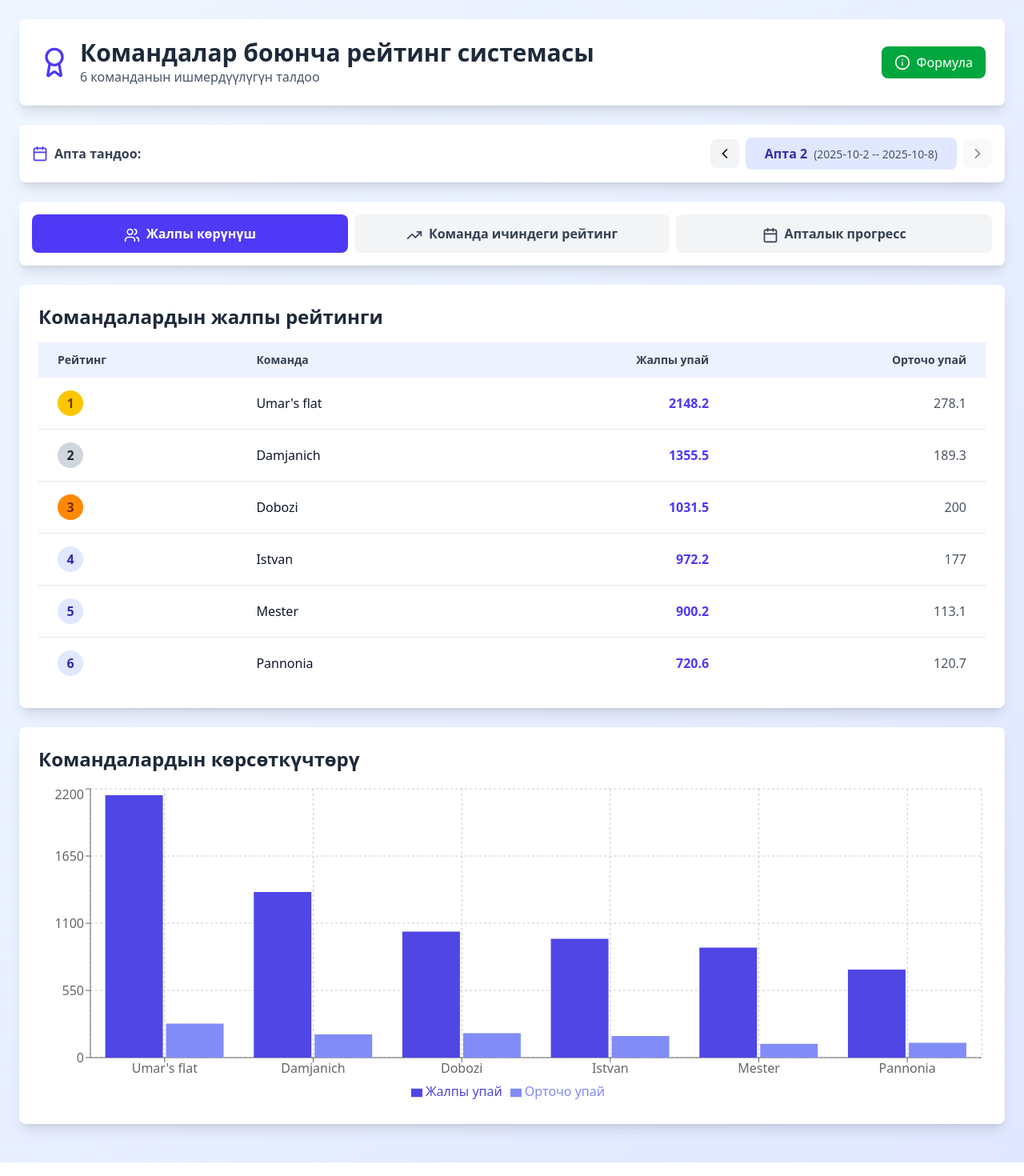
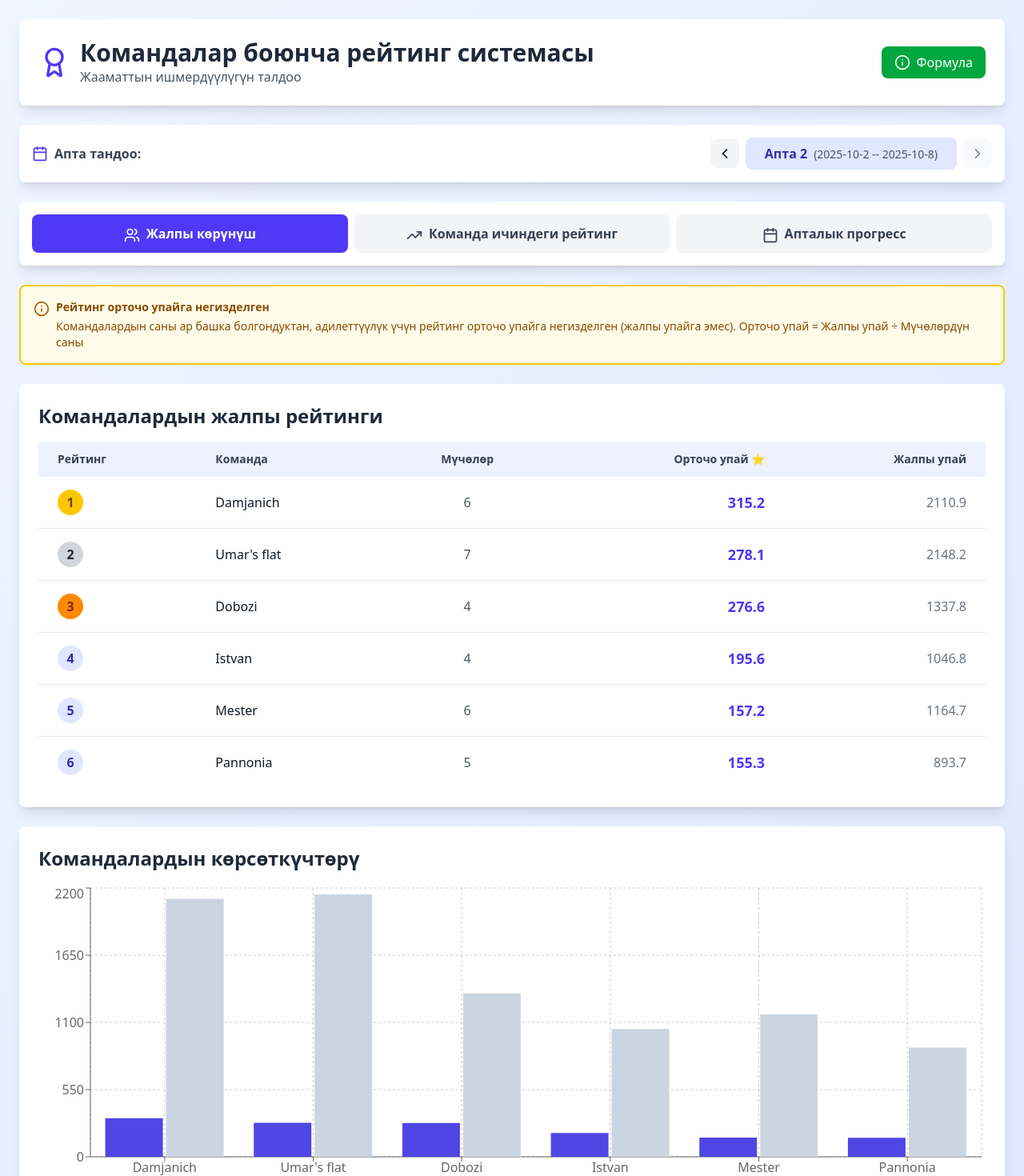
Before and after one commit to Muslim04/tdJamaat, a React (Vite) app: page / in a window 1280 px wide. Shown: the top 1470 px of the page at 80% size. Built offline with nearby package versions, Linux system fonts and the light colour scheme.

Commit message:
some updates with rating calculation

```diff
--- a/src/TeamPerformanceTracker.tsx
+++ b/src/TeamPerformanceTracker.tsx
@@ -100,7 +100,7 @@ const TeamPerformanceTracker: React.FC = () => {
 
     const calculatePerformancePercentage = (actual: number, target: number): number => {
         if (target === 0) return 0;
-        return Math.min((actual / target) * 100, 150);
+        return (actual / target) * 100;
     };
 
     const calculateMemberScore = (member: TeamMember): number => {
@@ -148,12 +148,17 @@ const TeamPerformanceTracker: React.FC = () => {
     };
 
     const getOverallTeamRankings = (teams: Team[]) => {
-        return teams.map((team, idx) => ({
-            name: team.name,
-            index: idx,
-            score: calculateTeamScore(team),
-            avgMemberScore: Math.round(team.members.reduce((sum, m) => sum + calculateMemberScore(m), 0) / team.members.length * 10) / 10
-        })).sort((a, b) => b.score - a.score).map((team, rank) => ({
+        return teams.map((team, idx) => {
+            const totalScore = calculateTeamScore(team);
+            const avgMemberScore = Math.round(team.members.reduce((sum, m) => sum + calculateMemberScore(m), 0) / team.members.length * 10) / 10;
+            return {
+                name: team.name,
+                index: idx,
+                totalScore: totalScore,
+                avgMemberScore: avgMemberScore,
+                memberCount: team.members.length
+            };
+        }).sort((a, b) => b.avgMemberScore - a.avgMemberScore).map((team, rank) => ({
             ...team,
             rank: rank + 1
         }));
@@ -175,7 +180,7 @@ const TeamPerformanceTracker: React.FC = () => {
                 progressByTeam[teamRank.name].push({
                     week: `Апта ${weekData.weekNumber}`,
                     weekNumber: weekData.weekNumber,
-                    score: teamRank.score,
+                    score: teamRank.avgMemberScore,
                     rank: teamRank.rank,
                     date: weekData.date
                 });
@@ -219,8 +224,8 @@ const TeamPerformanceTracker: React.FC = () => {
 
     const teamChartData = teamRankings.map(team => ({
         name: team.name,
-        score: team.score,
-        avgScore: team.avgMemberScore
+        avgScore: team.avgMemberScore,
+        totalScore: team.totalScore
     }));
 
     const memberChartData = currentTeamRankings.map(member => ({
@@ -250,7 +255,7 @@ const TeamPerformanceTracker: React.FC = () => {
                             <Award className="w-10 h-10 text-indigo-600" />
                             <div>
                                 <h1 className="text-3xl font-bold text-gray-800">Командалар боюнча рейтинг системасы</h1>
-                                <p className="text-gray-600">6 команданын ишмердүүлүгүн талдоо</p>
+                                <p className="text-gray-600">Жааматтын ишмердүүлүгүн талдоо</p>
                             </div>
                         </div>
                         <button
@@ -302,7 +307,7 @@ const TeamPerformanceTracker: React.FC = () => {
                                 <code className="block bg-gray-800 text-green-400 p-3 rounded">
                                     Ишке ашыруу % = (Факт / Максат) × 100
                                 </code>
-                                <p className="text-sm text-gray-600 mt-2">Эскертүү: Максималдуу чектөө 150%</p>
+                                <p className="text-sm text-gray-600 mt-2">Эскертүү: Чектөө жок - максаттан канча гана ашса да эсептелет</p>
                             </div>
 
                             <div className="bg-gray-50 p-4 rounded-lg">
@@ -329,6 +334,17 @@ const TeamPerformanceTracker: React.FC = () => {
                                 <code className="block bg-gray-800 text-green-400 p-3 rounded">
                                     Жалпы упай = Σ (Бардык көрсөткүчтөрдүн упайы)
                                 </code>
+                            </div>
+
+                            <div className="bg-yellow-50 p-4 rounded-lg border-2 border-yellow-400">
+                                <p className="font-semibold text-yellow-900 mb-2">⚠️ МААНИЛҮҮ: Командалардын рейтинги</p>
+                                <div className="text-sm space-y-2">
+                                    <p className="text-yellow-800">Командалардын ортосундагы рейтинг <strong>ОРТОЧО УПАЙГА</strong> негизделген (жалпы упайга эмес).</p>
+                                    <p className="text-yellow-800">Себеби: Кээ бир командаларда аз адам бар, ошондуктан адилеттүүлүк үчүн орточо упай колдонулат.</p>
+                                    <code className="block bg-gray-800 text-green-400 p-2 rounded mt-2">
+                                        Команда рейтинги = Орточо упай (Жалпы упай / Мүчөлөрдүн саны)
+                                    </code>
+                                </div>
                             </div>
 
                             <div className="bg-blue-50 p-4 rounded-lg border-2 border-blue-300">
@@ -380,6 +396,16 @@ const TeamPerformanceTracker: React.FC = () => {
 
                 {activeView === 'overview' ? (
                     <>
+                        <div className="bg-yellow-50 border-2 border-yellow-400 rounded-lg p-4 mb-6">
+                            <div className="flex items-start gap-2">
+                                <Info className="w-5 h-5 text-yellow-700 mt-0.5 flex-shrink-0" />
+                                <div className="text-sm text-yellow-800">
+                                    <p className="font-semibold mb-1">Рейтинг орточо упайга негизделген</p>
+                                    <p>Командалардын саны ар башка болгондуктан, адилеттүүлүк үчүн рейтинг орточо упайга негизделген (жалпы упайга эмес). Орточо упай = Жалпы упай ÷ Мүчөлөрдүн саны</p>
+                                </div>
+                            </div>
+                        </div>
+
                         <div className="bg-white rounded-lg shadow-lg p-6 mb-6">
                             <h2 className="text-2xl font-bold text-gray-800 mb-4">Командалардын жалпы рейтинги</h2>
                             <div className="overflow-x-auto">
@@ -388,8 +414,9 @@ const TeamPerformanceTracker: React.FC = () => {
                                         <tr>
                                             <th className="px-6 py-3 text-left text-sm font-semibold text-gray-700">Рейтинг</th>
                                             <th className="px-6 py-3 text-left text-sm font-semibold text-gray-700">Команда</th>
+                                            <th className="px-6 py-3 text-center text-sm font-semibold text-gray-700">Мүчөлөр</th>
+                                            <th className="px-6 py-3 text-right text-sm font-semibold text-gray-700">Орточо упай ⭐</th>
                                             <th className="px-6 py-3 text-right text-sm font-semibold text-gray-700">Жалпы упай</th>
-                                            <th className="px-6 py-3 text-right text-sm font-semibold text-gray-700">Орточо упай</th>
                                         </tr>
                                     </thead>
                                     <tbody className="divide-y divide-gray-200">
@@ -405,8 +432,9 @@ const TeamPerformanceTracker: React.FC = () => {
                                                     </span>
                                                 </td>
                                                 <td className="px-6 py-4 font-medium text-gray-900">{team.name}</td>
-                                                <td className="px-6 py-4 text-right font-semibold text-indigo-600">{team.score}</td>
-                                                <td className="px-6 py-4 text-right text-gray-600">{team.avgMemberScore}</td>
+                                                <td className="px-6 py-4 text-center text-gray-600">{team.memberCount}</td>
+                                                <td className="px-6 py-4 text-right font-bold text-indigo-600 text-lg">{team.avgMemberScore}</td>
+                                                <td className="px-6 py-4 text-right text-gray-500">{team.totalScore}</td>
                                             </tr>
                                         ))}
                                     </tbody>
@@ -423,8 +451,8 @@ const TeamPerformanceTracker: React.FC = () => {
                                     <YAxis />
                                     <Tooltip />
                                     <Legend />
-                                    <Bar dataKey="score" fill="#4F46E5" name="Жалпы упай" />
-                                    <Bar dataKey="avgScore" fill="#818CF8" name="Орточо упай" />
+                                    <Bar dataKey="avgScore" fill="#4F46E5" name="Орточо упай (Рейтинг)" />
+                                    <Bar dataKey="totalScore" fill="#CBD5E1" name="Жалпы упай" />
                                 </BarChart>
                             </ResponsiveContainer>
                         </div>
@@ -550,11 +578,12 @@ const TeamPerformanceTracker: React.FC = () => {
                     <>
                         <div className="bg-white rounded-lg shadow-lg p-6 mb-6">
                             <h2 className="text-2xl font-bold text-gray-800 mb-4">Командалардын апталык прогресси</h2>
+                            <p className="text-sm text-gray-600 mb-4">График орточо упайга негизделген (адилеттүү салыштыруу үчүн)</p>
                             <ResponsiveContainer width="100%" height={500}>
                                 <LineChart data={lineChartData}>
                                     <CartesianGrid strokeDasharray="3 3" />
                                     <XAxis dataKey="week" />
-                                    <YAxis label={{ value: 'Упай', angle: -90, position: 'insideLeft' }} />
+                                    <YAxis label={{ value: 'Орточо упай', angle: -90, position: 'insideLeft' }} />
                                     <Tooltip />
                                     <Legend />
                                     {currentWeekData.teams.map((team, idx) => (
@@ -585,7 +614,7 @@ const TeamPerformanceTracker: React.FC = () => {
                                             <h3 className="font-bold text-lg mb-2" style={{ color: TEAM_COLORS[idx] }}>{team.name}</h3>
                                             <div className="space-y-2 text-sm">
                                                 <div className="flex justify-between">
-                                                    <span className="text-gray-600">Азыркы упай:</span>
+                                                    <span className="text-gray-600">Азыркы орточо:</span>
                                                     <span className="font-semibold">{currentScore.toFixed(1)}</span>
                                                 </div>
                                                 <div className="flex justify-between">
```
